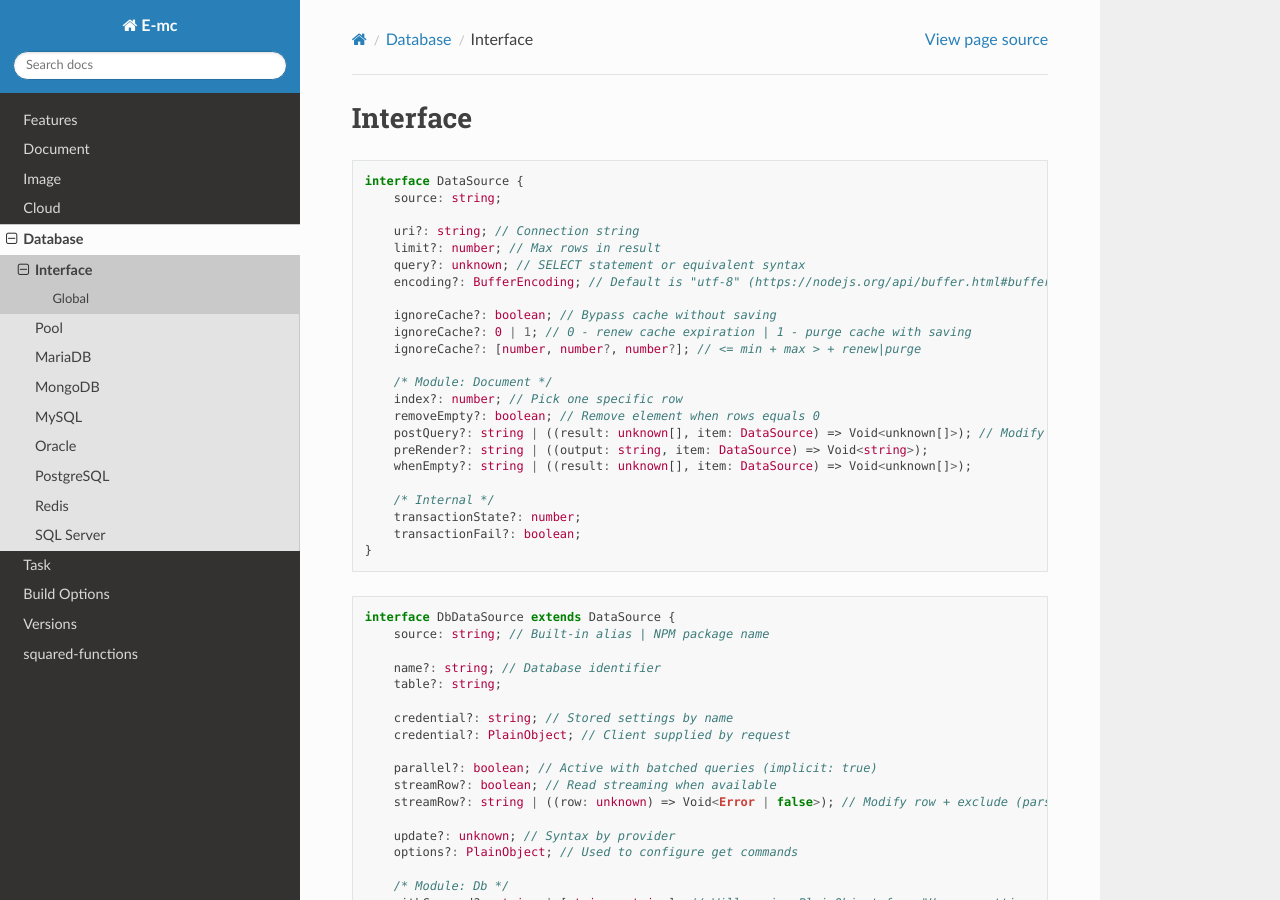
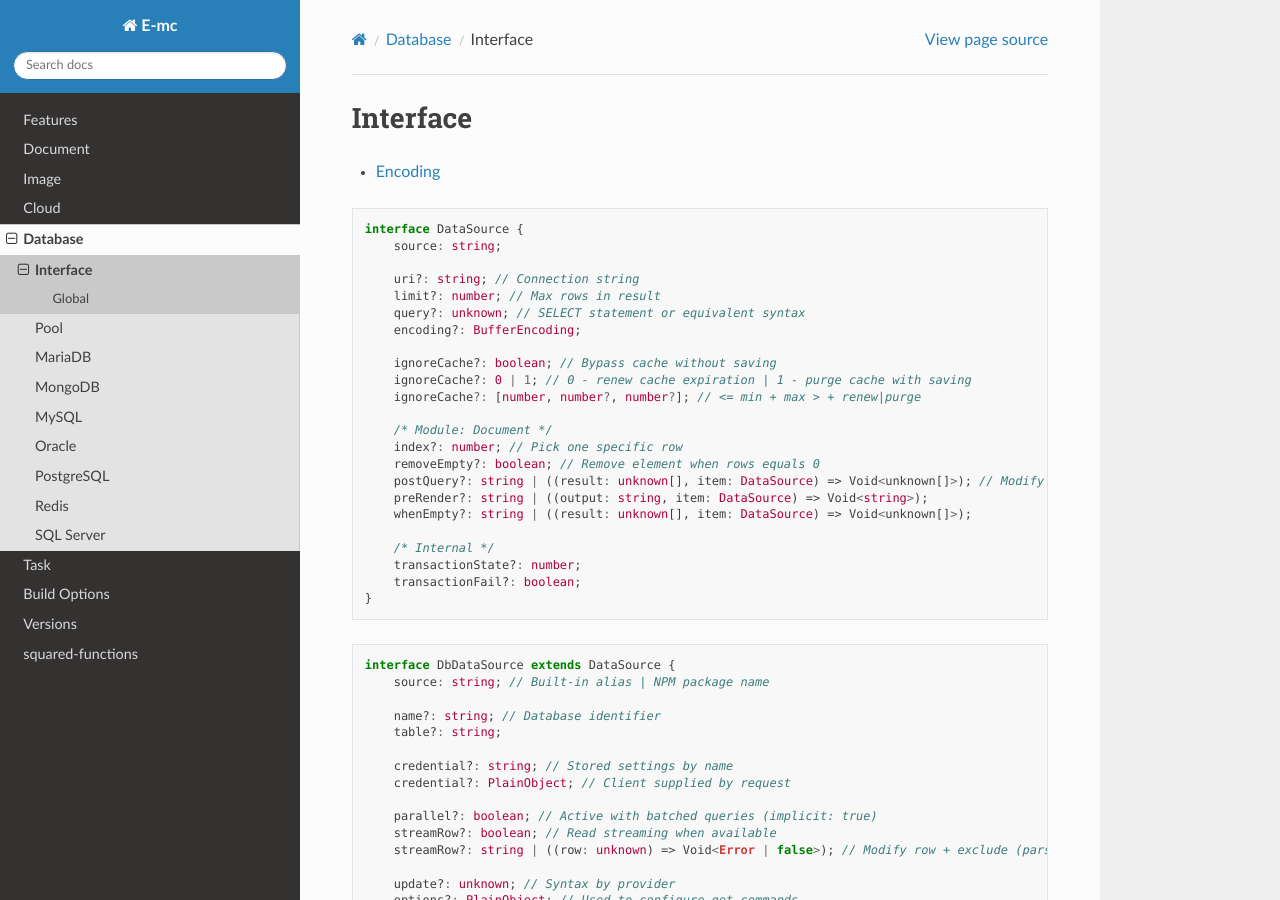
Before and after one commit to anpham6/chrome-docs, a Sphinx documentation site: the page built from source/db/interface.rst, in a window 1280 px wide and 900 px high. Built offline with Sphinx 7.4.7 and the Read the Docs theme 2.0.0, drawn with Linux system fonts in a browser that asks for light colours.

Commit message:
Publish: chrome-docs @ 0.1.1 [e-mc 0.8.3] [pi-r 0.6.3]

```diff
--- a/source/conf.py
+++ b/source/conf.py
@@ -9,7 +9,7 @@
 project = 'E-mc'
 copyright = 'squared 2024'
 author = 'An Pham'
-release = '0.8.2'
+release = '0.8.3'
 
 # -- General configuration ---------------------------------------------------
 # https://www.sphinx-doc.org/en/master/usage/configuration.html#general-configuration
--- a/source/db/interface.rst
+++ b/source/db/interface.rst
@@ -1,5 +1,7 @@
 Interface
 =========
+
+- `Encoding <https://nodejs.org/api/buffer.html#buffers-and-character-encodings>`_
 
 .. code-block:: typescript
 
@@ -9,7 +11,7 @@ Interface
       uri?: string; // Connection string
       limit?: number; // Max rows in result
       query?: unknown; // SELECT statement or equivalent syntax
-      encoding?: BufferEncoding; // Default is "utf-8" (https://nodejs.org/api/buffer.html#buffers-and-character-encodings)
+      encoding?: BufferEncoding;
 
       ignoreCache?: boolean; // Bypass cache without saving
       ignoreCache?: 0 | 1; // 0 - renew cache expiration | 1 - purge cache with saving
```
Also changed, not shown: README.md (+1 -0 lines).
